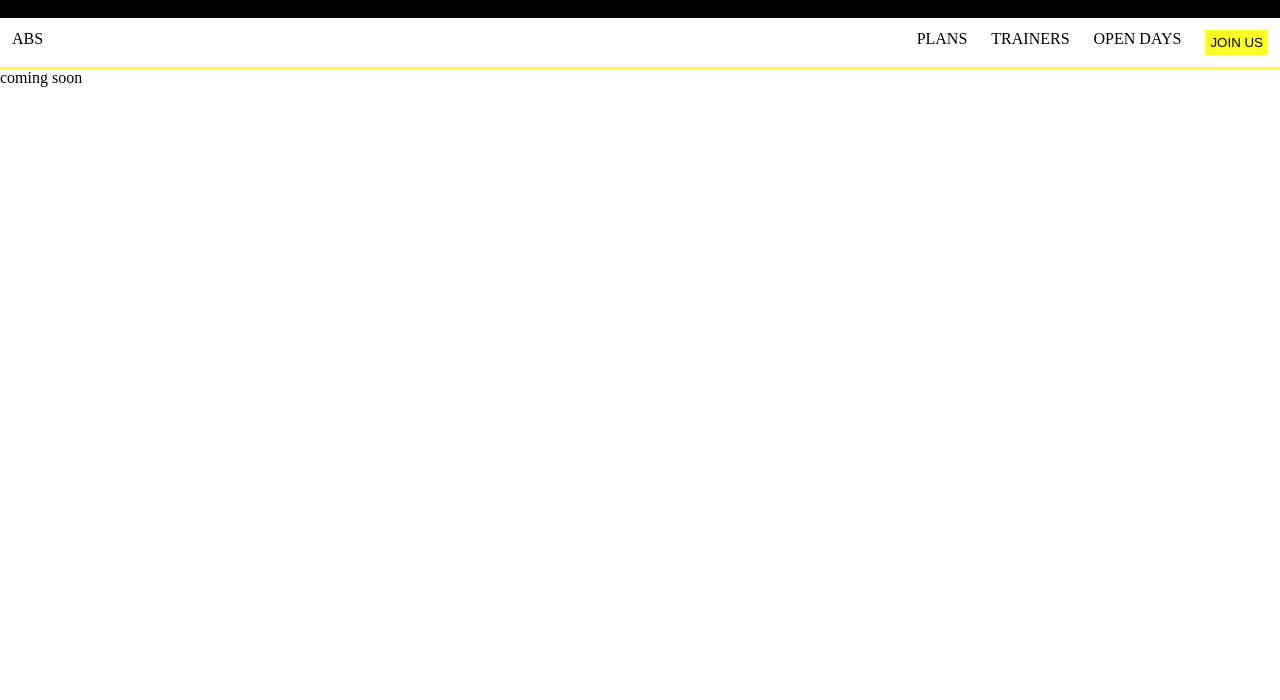
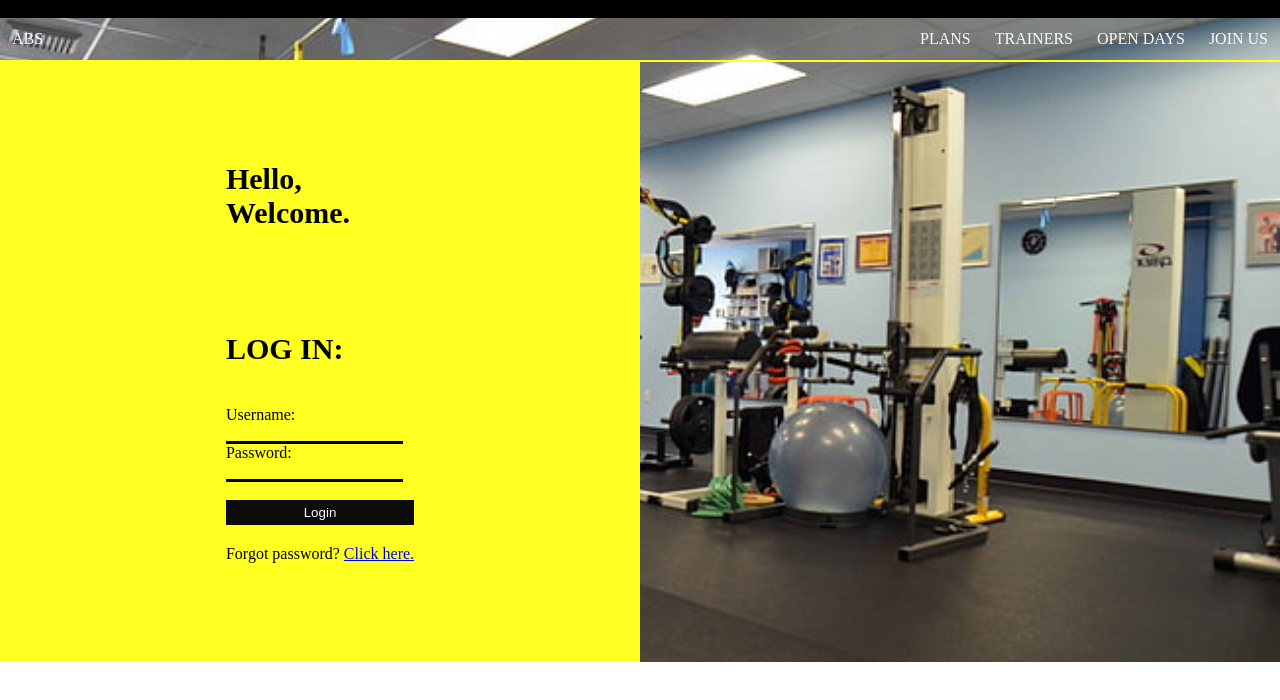
Before and after one commit to bluntpencil254/african-beast-fitness, a React (Create React App) app in the folder african-beast-fitness/: page / in a window 1280 px wide. Shown: the top 700 px of the page. Built offline with nearby package versions, Linux system fonts and the light colour scheme.

Commit message:
added more colors to index page

```diff
--- a/african-beast-fitness/package.json
+++ b/african-beast-fitness/package.json
@@ -9,6 +9,7 @@
     "boxicons": "^2.1.4",
     "react": "^18.2.0",
     "react-dom": "^18.2.0",
+    "react-router-dom": "^6.22.3",
     "react-scripts": "5.0.1",
     "web-vitals": "^2.1.4"
   },
--- a/african-beast-fitness/src/App.js
+++ b/african-beast-fitness/src/App.js
@@ -1,12 +1,14 @@
 import Icons from './icons';
 import Navbar from './navbar';
+import Login from './login';
 
 function App() {
   return (
     <div className="App">
       <Icons />
-      <Navbar />
-     <p>coming soon</p>
+          <Navbar />
+              <Login />
+
 
     </div>
   );
--- a/african-beast-fitness/src/icons.js
+++ b/african-beast-fitness/src/icons.js
@@ -1,4 +1,4 @@
-import { whatsapp} from 'boxicons';
+import { whatsapp } from 'boxicons';
 
 const Icons = () => {
     return (
--- a/african-beast-fitness/src/index.css
+++ b/african-beast-fitness/src/index.css
@@ -26,21 +26,64 @@
 }
 
 .links a:first-child:hover{
-  background-color: #fff;
+  background-color: unset;
 }
 .links a{
   text-decoration: none;
-  color: #000;
+  color: #fdf9f9;
   padding: 12px;
 }
 
 .links a:hover{
+  background-color: #000;
+}
+
+
+.login{
+  height: 600px;
+  width: 50%;
+  box-sizing: border-box;
+  display: flex;
+  justify-content: center;
+  align-items: center;
+  background: #ff2;
+}
+
+.login .mess{
+  font-size: 30px;
+  margin-bottom: 40px;
+  font-weight: bold;
+}
+
+input{
+  border: none;
+  border-bottom: solid 3px;
   background-color: #ff2;
+
 }
+input:focus{
+  outline: none;
+  transform: scale(1.2);
+}
+
+
 button{
   height: 100%;
-  background-color: #ff2;
+  background-color: rgb(12, 12, 11);
   border: none;
   width: 100%;
   padding: 5px;
+  color: #fff;
+  margin-bottom: 20px;
 }
+
+button:hover{
+  background-color: rgb(139, 139, 136);
+}
+
+body{
+  background-image: url(images/back\ 2.jpg);
+  background-repeat: no-repeat;
+  background-size: cover;
+  background-position: center;
+}
--- /dev/null
+++ b/african-beast-fitness/src/login.js
@@ -0,0 +1,25 @@
+const Login = () => {
+    return (
+        <div className="login">
+
+            <div className="form">
+            <div className="mess">
+                <p>Hello,</p>
+                <p>Welcome.</p><br /><br /><br />
+                <p>LOG IN:</p>
+            </div>
+                        <form action="Login">
+                            <label htmlFor="Username">Username:</label><br />
+                            <input type="text" /> <br />
+                            <label htmlFor="Password">Password:</label><br />
+                            <input type="password" required /> <br /><br />
+                            <button>Login</button>
+                            <p>Forgot password? <a href="/">Click here.</a></p>
+                        </form>
+                </div>
+
+        </div>
+        );
+}
+
+export default Login;
--- a/african-beast-fitness/src/navbar.js
+++ b/african-beast-fitness/src/navbar.js
@@ -1,14 +1,15 @@
+
 const Navbar = () => {
     return (
        <div className="navbar">
 
         <div className="links">
+
             <a href="/">ABS</a>
             <a href="/">Plans</a>
             <a href="/">Trainers</a>
             <a href="/">Open Days</a>
-            <a href="/"><button>JOIN US</button></a>
-
+            <a href="signup.js">JOIN US</a>
 
         </div>
        </div>
```
Also changed, not shown: african-beast-fitness/src/signup.js (added, +27 -0 lines), african-beast-fitness/src/images/back 2.jpg (added), 1 other file (tests, documents, lock files or other folders).
